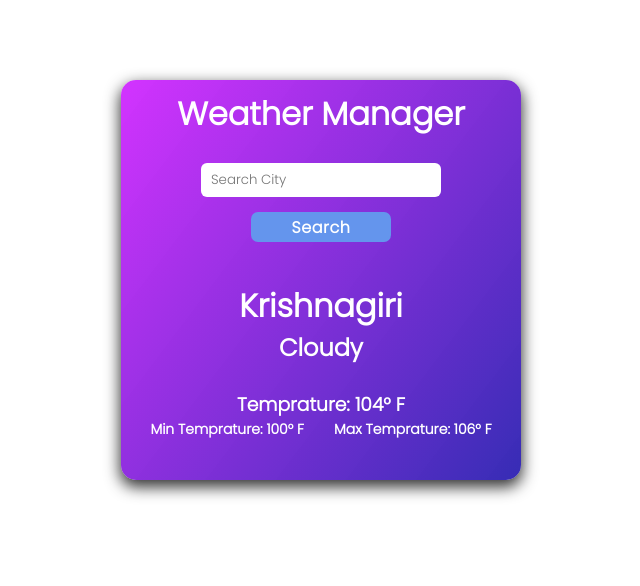
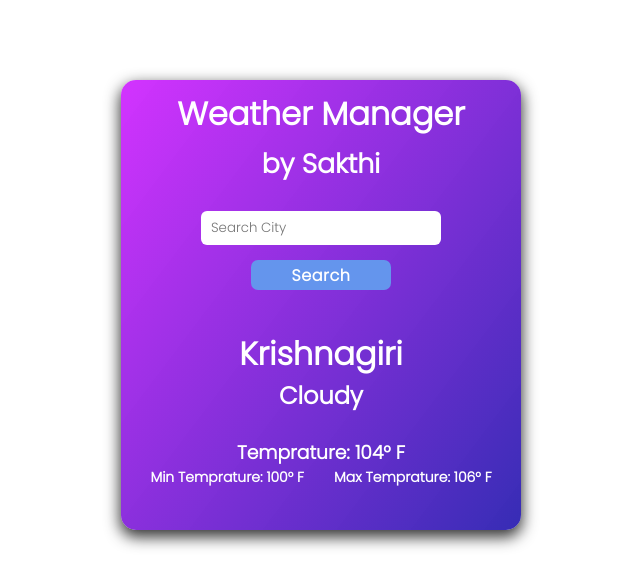
Before and after one commit to Sakthi-DevNinja/weatherApp, a plain HTML site: page index.html in a window 1280 px wide. Shown: the whole page, without its empty margins (319-959 px from the left). Drawn offline with Linux system fonts and the light colour scheme; no server answers.

Commit message:
Make my 2nd commit

```diff
--- a/index.html
+++ b/index.html
@@ -41,7 +41,7 @@
 
         .container {
             width: 400px;
-            height: 400px;
+            height: 450px;
             /* border: 1px solid #cdcdcd; */
             margin: 80px auto;
             padding: 10px;
@@ -92,7 +92,7 @@
 <body>
     <div class="container">
         <div>
-             <h1 class="heading">Weather Manager</h1>
+             <h1 class="heading">Weather Manager <br /> <small>by Sakthi</small></h1>
              <br>
              <input type="text" name="city" id="city" placeholder="Search City" />
              <br>
```
